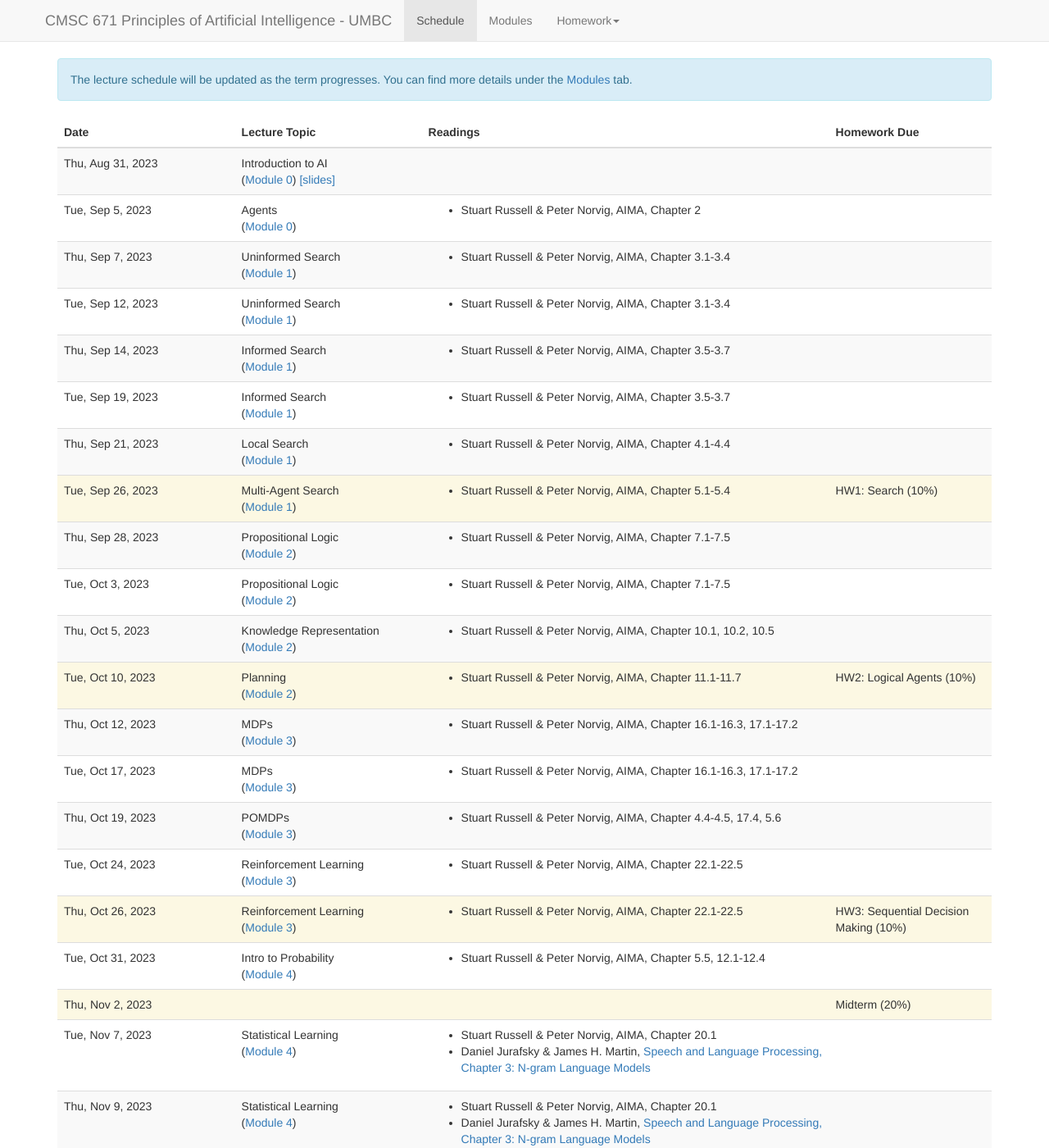
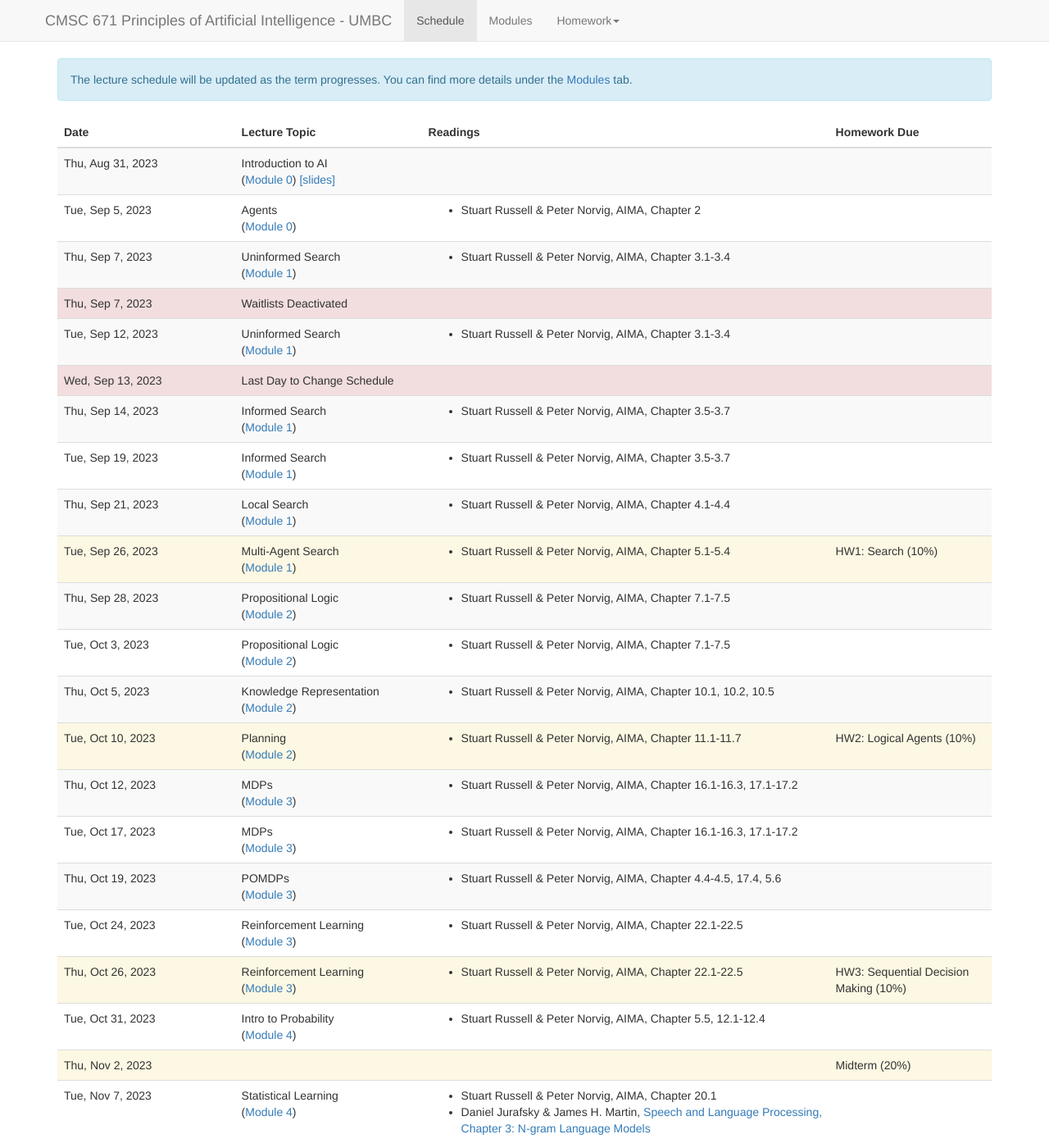
Before and after one commit to lara-martin/Principles-of-AI, a Jekyll site: the page built from lectures.md, in a window 1280 px wide and 1400 px high. Shown: the whole window at 82% size. Built offline with Jekyll 4.4.1, drawn with Linux system fonts in a browser that asks for light colours; nearby versions of some CDN libraries; a script that is not in the unit is left out; some of the changed text lies outside the part shown.

Commit message:
academic calendar info

```diff
--- a/_data/lectures.yaml
+++ b/_data/lectures.yaml
@@ -22,8 +22,16 @@
   date: 2023-09-07
   title: Uninformed Search
 -
+  date: 2023-09-07
+  title: Waitlists Deactivated
+  type: no_lecture
+-
   date: 2023-09-12
   title: Uninformed Search
+-
+  type: no_lecture
+  date: 2023-09-13
+  title: Last Day to Change Schedule
 -
   date: 2023-09-14
   title: Informed Search
@@ -93,6 +101,10 @@
   date: 2023-11-07
   title: Statistical Learning
 -
+  date: 2023-11-08
+  title: Last Day to Withdraw
+  type: no_lecture
+-
   date: 2023-11-09
   title: Statistical Learning
 -
```
